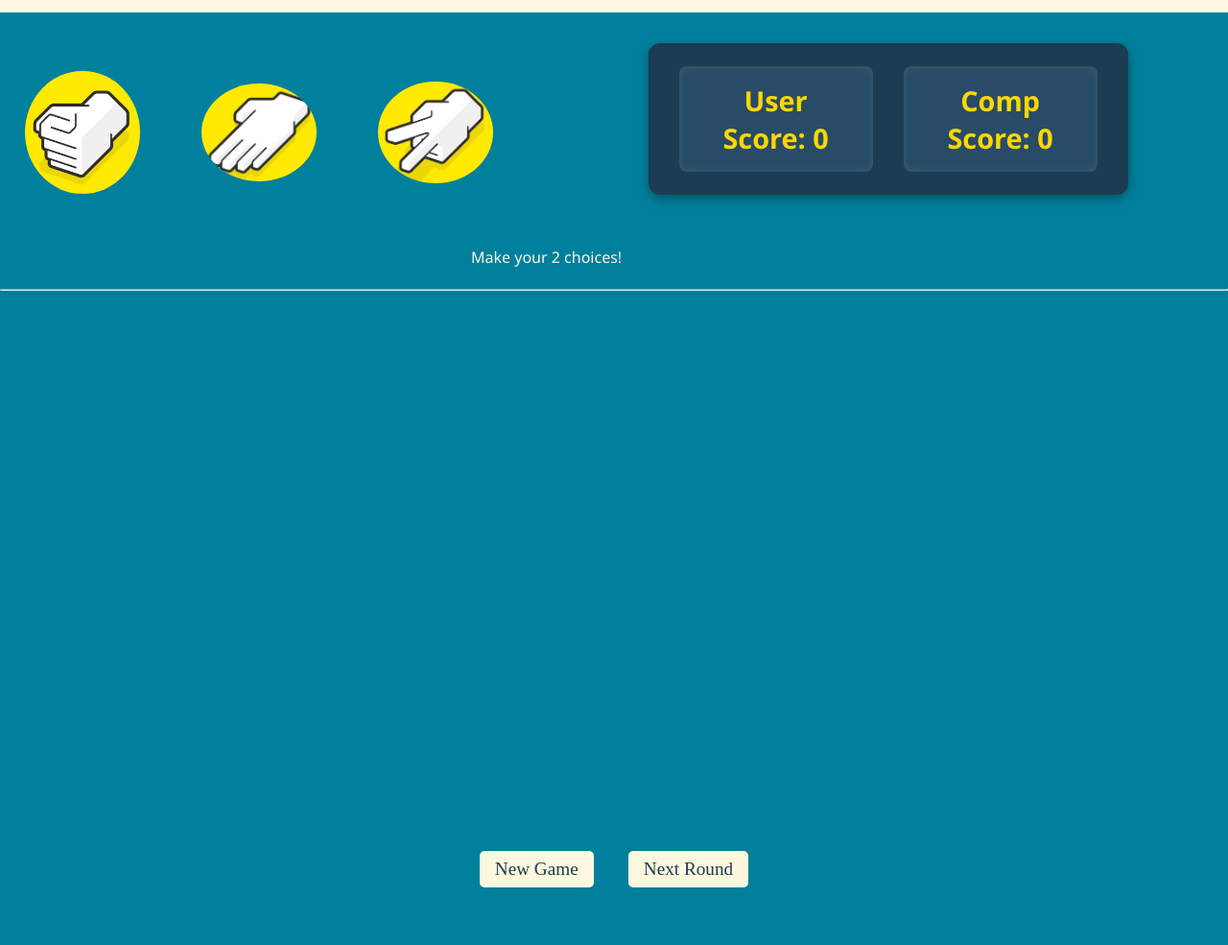
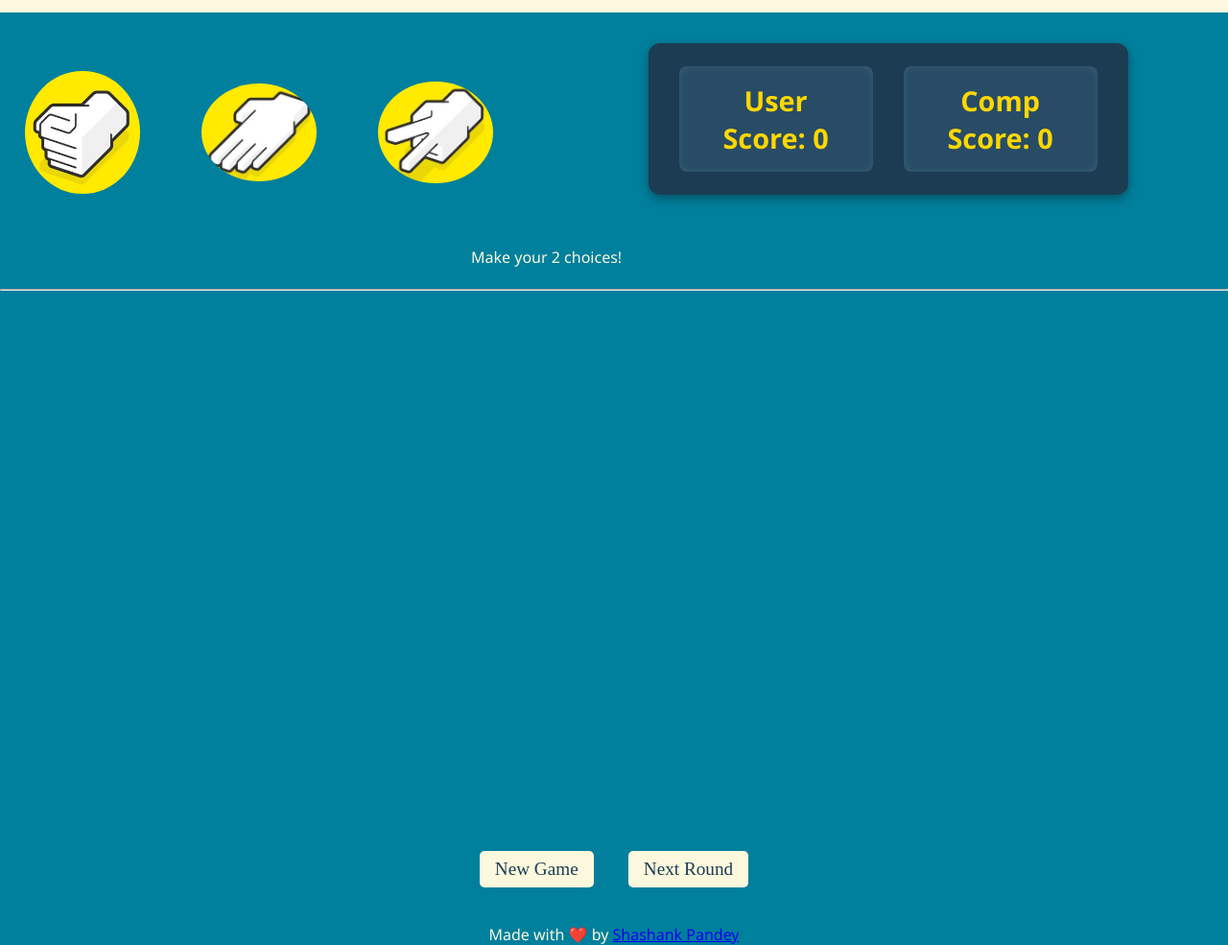
Before and after one commit to shashankp89/rcp-1, a plain HTML site: page index.html in a window 1280 px wide. Shown: the part 74-1059 px from the top of the page at 96% size. Before the commit the page ends 1015 px from the top, so only its background shows below. Drawn offline with Linux system fonts and the light colour scheme.

Commit message:
Update index.html

```diff
--- a/index.html
+++ b/index.html
@@ -109,6 +109,11 @@
 
     </main>
     <script src="script.js"></script>
+    <br>
+
+    <footer>
+        <p>Made with ❤️ by <a href="https://github.com/shashankp89">Shashank Pandey</a></p>
+    </footer>
 </body>
 
 </html>
```
